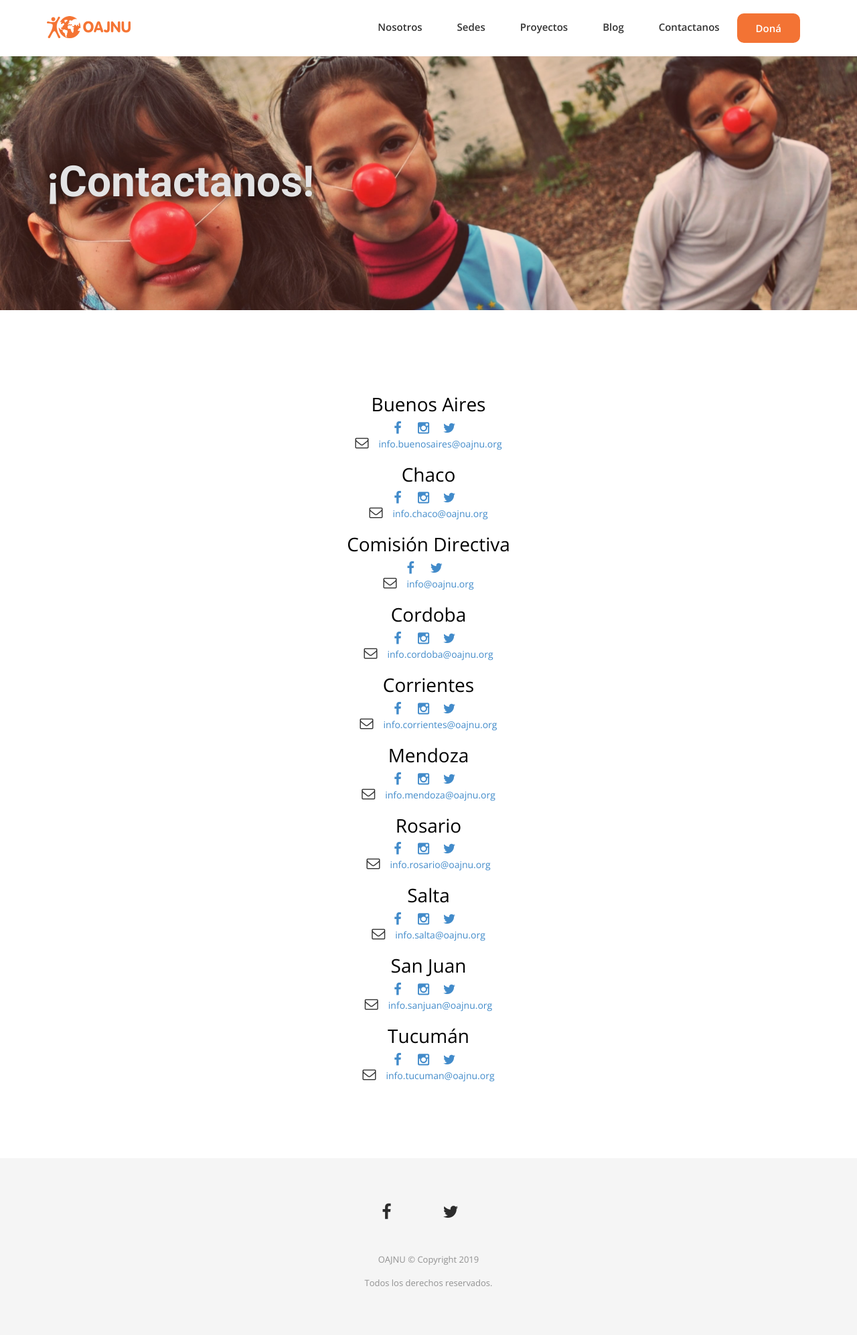
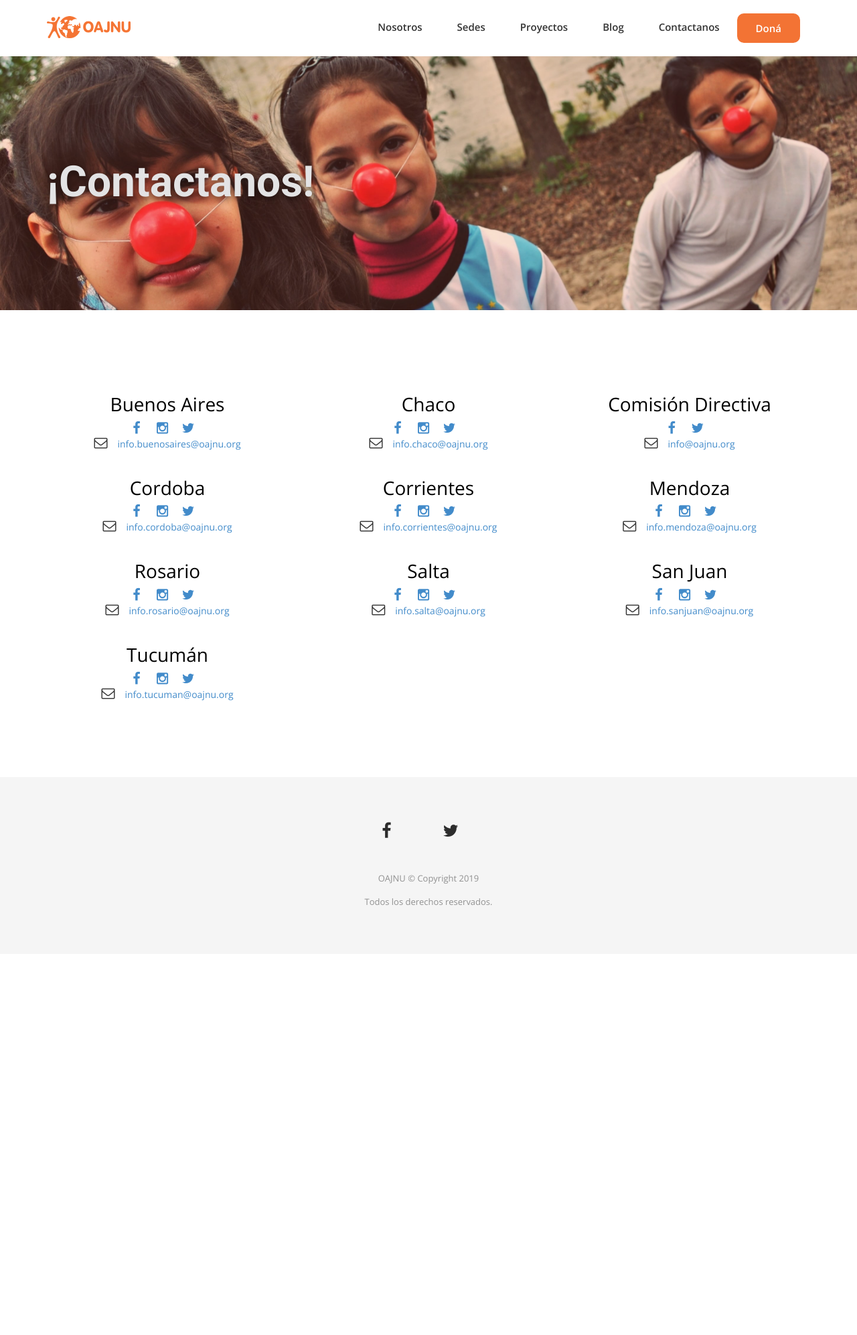
Before and after one commit to OAJNU/oajnu.github.io, a Jekyll site: the page built from contactanos.html, in a window 1280 px wide. Shown: the whole page at 67% size. Built offline with Jekyll 4.4.1, drawn with Linux system fonts in a browser that asks for light colours; nearby versions of some CDN libraries; some web fonts are replaced; after the commit the page ends 1424 px from its top, so only the background shows below that.

Commit message:
Fixed images

```diff
--- a/contactanos.html
+++ b/contactanos.html
@@ -23,9 +23,9 @@ permalink: /contactanos/
     <div id="contact-box" class="row">
       <div class="col-md-12 col-sm-12">
         <div class="block">
-          <ul class="address-block">
+          <ul class="address-block row">
             {% for sede in site.sedes %}
-            <li>
+            <li class="col-lg-4 col-md-6 col-sm-12">
               <h2 style="padding-bottom: 0;">{{ sede.title | uppercase }}</h2>
               {% if sede.socialmedia.size > 0 %}
               {% for socialmedia in sede.socialmedia %}
```
Also changed, not shown: img/sedes/buenosaires.png, img/sedes/chaco.png, img/sedes/comisiondirectiva.png, img/sedes/cordoba.png, img/sedes/corrientes.png, img/sedes/mendoza.png, img/sedes/rosario.png, img/sedes/salta.png, img/sedes/sanjuan.png, img/sedes/tucuman.png, img/sponsors/ey.png, img/sponsors/fundacionflechabus.png, img/sponsors/raci.png, img/sponsors/triunfoseguros.png, 2 more files.
